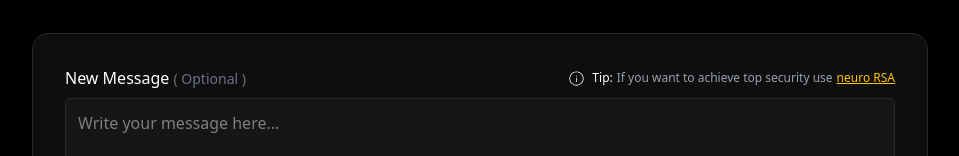
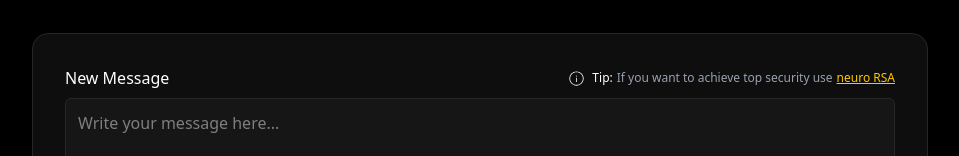
Before and after one commit to abdullahzulfiqar653/GhostTransferClient, a React (Vite) app: page / in a window 1280 px wide. Shown: the part 195-351 px from the top of the page, without its empty margins (160-1119 px from the left). Built offline with nearby package versions, Linux system fonts and the light colour scheme.

Commit message:
improvements

```diff
--- a/src/App.jsx
+++ b/src/App.jsx
@@ -286,10 +286,7 @@ function App() {
       <div className="w-full max-w-4xl bg-[#0e0e0e] border border-zinc-800 rounded-2xl shadow-xl p-6 md:p-8 space-y-6">
         <div>
           <div className="flex items-center justify-between mb-2">
-            <label className="text-white">
-              New Message{" "}
-              <span className="text-gray-500 text-sm">( Optional )</span>
-            </label>
+            <label className="text-white">New Message </label>
             <div className="flex items-center gap-2 text-xs text-gray-400">
               <Warn />
               <span className="flex items-center  gap-1">
```
